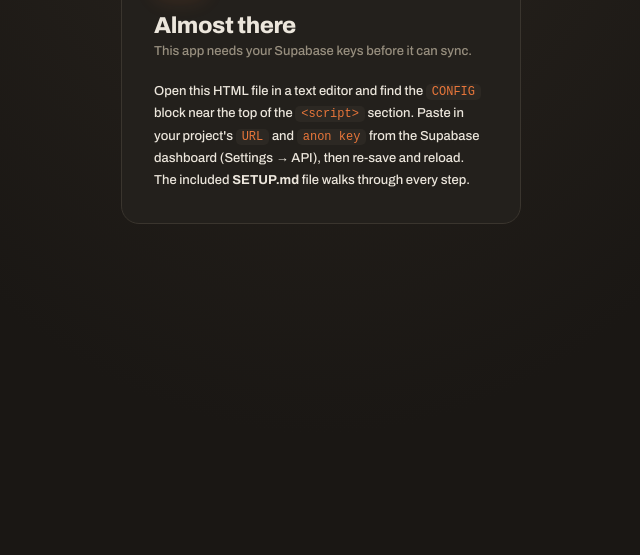
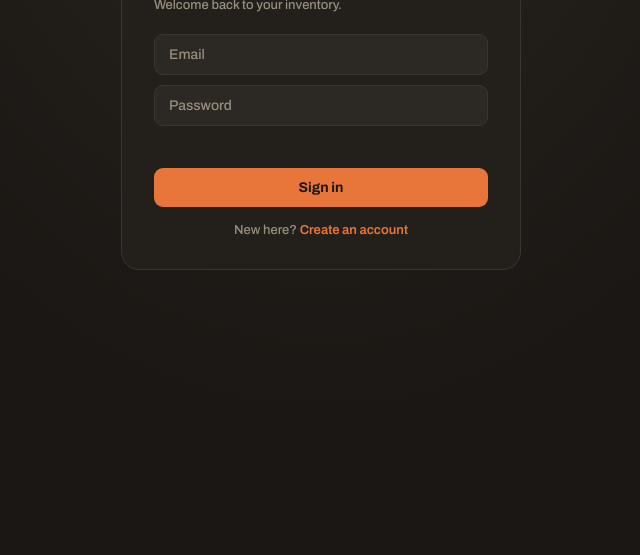
Before and after one commit to prohkunz/Inventory-Tracker, a plain HTML site: page index.html in a window 1280 px wide. Shown: the part 245-800 px from the top of the page, without its empty margins (319-959 px from the left). Drawn offline with nearby package versions, Linux system fonts and the light colour scheme; a web font is replaced by a local one.

Commit message:
Add files via upload

```diff
--- a/index.html
+++ b/index.html
@@ -370,8 +370,8 @@
      CONFIG  —  PASTE YOUR SUPABASE PROJECT DETAILS BETWEEN THE QUOTES.
      Find them in your Supabase dashboard:  Settings  ->  API
      ================================================================= */
-  var SUPABASE_URL = "";   // e.g. "https://abcdxyz.supabase.co"
-  var SUPABASE_KEY = "";   // the "anon" / "publishable" public key
+var SUPABASE_URL = "https://wsgjlxvvigyphdrgotop.supabase.co";
+  var SUPABASE_KEY = "eyJhbGciOiJIUzI1NiIsInR5cCI6IkpXVCJ9.eyJpc3MiOiJzdXBhYmFzZSIsInJlZiI6IndzZ2pseHZ2aWd5cGhkcmdvdG9wIiwicm9sZSI6ImFub24iLCJpYXQiOjE3Nzk4MDUxNTMsImV4cCI6MjA5NTM4MTE1M30.ISxIohwxg8O2jmw-57CSMwRuZ42MWoy-1WJN21DkkSA";
   /* ================================================================= */
 
   var HISTORY_CAP = 250;
```
